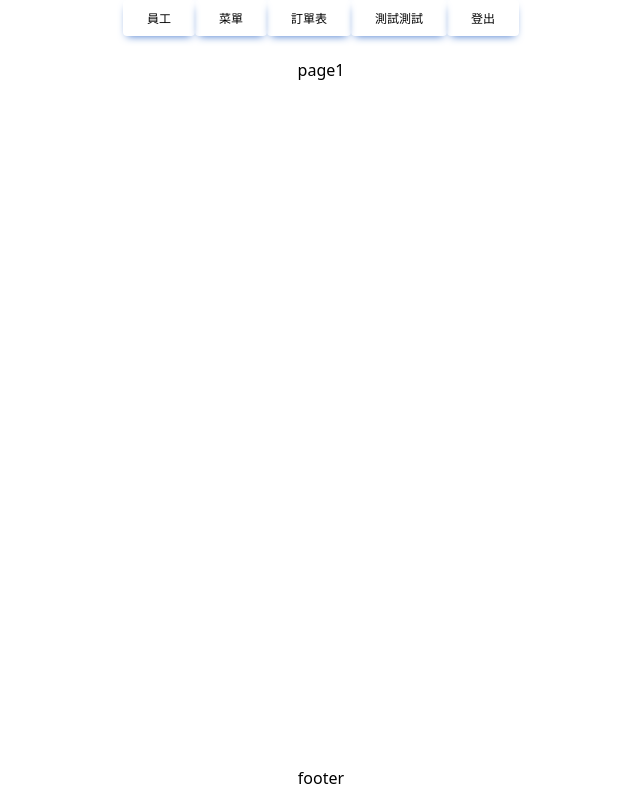
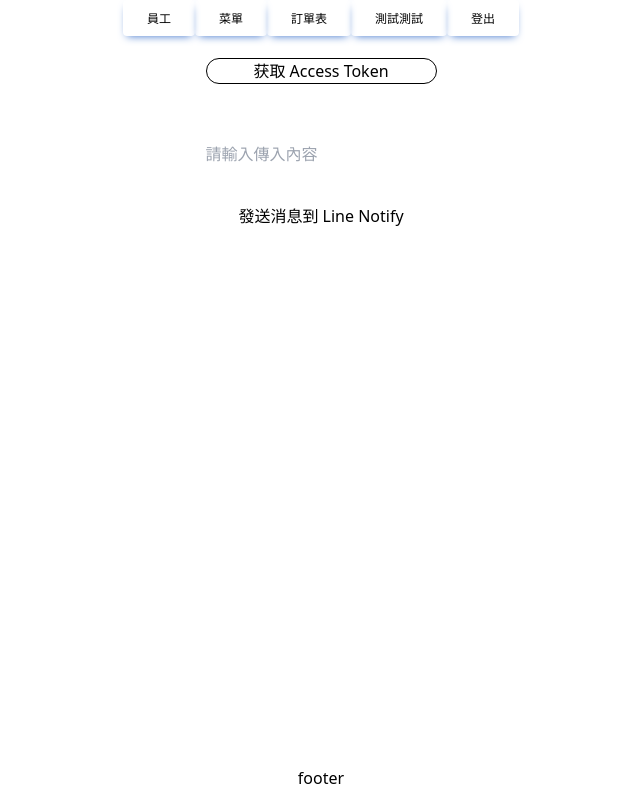
Before and after one commit to Supermarpig/BanDon, a React (Vite) app: page /test/sentToLineNotify in a window 1280 px wide. Before the commit this address led to /page1. Shown: the whole page, without its empty margins (319-959 px from the left). Built offline with nearby package versions, Linux system fonts and the light colour scheme.

Commit message:
text:lineNotify

```diff
--- a/src/components/menu/index.tsx
+++ b/src/components/menu/index.tsx
@@ -54,6 +54,10 @@ const items: MenuProps[] = [
             {
                 label: 'formZod',
                 key: '/test/formZod',
+            },
+            {
+                label: '傳訊息通知測試',
+                key: '/test/sentToLineNotify',
             },
 
         ]
--- a/src/pages/formZod.tsx
+++ b/src/pages/formZod.tsx
@@ -17,7 +17,7 @@ export default function RhfFormWithZod() {
         resolver: zodResolver(schema)
     });
 
-    const processForm = async (data:any) => {
+    const processForm = async (data: any) => {
         //得到資料後 傳給下面api
         await fetch("/api/form", {
             method: "POST",
@@ -33,21 +33,26 @@ export default function RhfFormWithZod() {
             style={{ display: "flex", flexDirection: "column", width: 500 }}
         >
             <h1 className="text-3xl mb-5">react-hook-form & Zod測試</h1>
+            <div className="mb-5">
+                <label htmlFor="username" className="form-label inline-flex w-48">使用者名稱</label>
                 <input
                     {...register("email", { required: true })}
                     name="email"
                     type="email"
-                className="border border-solid border-black mb-5 rounded-2xl"
+                    className="border border-solid border-black rounded-2xl w-full"
                 />
-            {errors.email?.message && <span>{`${errors.email?.message}`}</span>}
-
+                {errors.email?.message && <span className="text-red-500">{`${errors.email?.message}`}</span>}
+            </div>
+            <div className="mb-5">
+                <label htmlFor="password" className="form-label inline-flex w-48">密碼</label>
                 <input
                     {...register("password", { required: true, minLength: 6 })}
                     name="password"
                     type="password"
-                className="border border-solid border-black rounded-2xl"
+                    className="border border-solid border-black rounded-2xl w-full"
                 />
-            {errors.password?.message && <span>{`${errors.password?.message}`}</span>}
+                {errors.password?.message && <span className="text-red-500">{`${errors.password?.message}`}</span>}
+            </div>
 
             <button
                 className="mt-5 border border-solid border-black rounded-2xl"
--- /dev/null
+++ b/src/pages/sentToLineNotify.tsx
@@ -0,0 +1,11 @@
+//寄訊息到line Notify訊息測試
+import React from 'react'
+import LineNotifyButton from '@utils/LineNotifyButton';
+
+export default function page() {
+    return (
+        <div>
+            <LineNotifyButton />
+        </div>
+    )
+}
--- a/src/router/index.tsx
+++ b/src/router/index.tsx
@@ -10,6 +10,7 @@ const Page303 = lazy(() => import('../pages/page303'))
 const Form = lazy(() => import('../pages/form'))
 const FormZod = lazy(() => import('../pages/formZod'))
 const TestPage = lazy(() => import('../pages/test'))
+const SentToLineNotify = lazy(() => import('../pages/sentToLineNotify'))
 
 //Navigate重定向組件
 import { Navigate } from "react-router-dom"
@@ -68,6 +69,10 @@ const routes = [
                 path: "/test/formZod",
                 element: withLoadingComponent(<FormZod />)
             },
+            {
+                path: "/test/sentToLineNotify",
+                element: withLoadingComponent(<SentToLineNotify />)
+            },
 
         ]
     },
--- /dev/null
+++ b/src/utils/LineNotifyButton.tsx
@@ -0,0 +1,70 @@
+import React, { useState, useEffect } from 'react';
+import axios from 'axios';
+import { useParams } from 'react-router-dom';
+
+function LineNotifyButton() {
+    const [message, setMessage] = useState('');
+    const [accessTokenState, setAccessTokenState] = useState('');
+    const [responseMessage, setResponseMessage] = useState('');
+    const { accessToken } = useParams(); // 使用路由参数来获取 Access Token
+
+    useEffect(() => {
+        if (accessToken) {
+            setAccessTokenState(accessToken);
+            console.log({accessToken})
+            console.log({ accessTokenState })
+        }
+    }, [accessToken]);
+
+
+    const getAccessToken = () => {
+        // 替換成自己的 Line Notify Client ID 和 Client Secret
+        const clientId = 'IhFXFSJ2rmh2R7n6XmJsWP';
+        const redirectUri ='http://127.0.0.1:5173/test/sentToLineNotify'
+
+
+        const authorizeUrl = `https://notify-bot.line.me/oauth/authorize?response_type=code&client_id=${clientId}&redirect_uri=${redirectUri}&scope=notify&state=nostate`;
+
+
+        window.open(authorizeUrl, '_blank');
+    };
+
+    const sendLineNotifyMessage = () => {
+        // 使用获取到的 Access Token 發送消息到 Line Notify
+        axios.post('https://notify-api.line.me/api/notify', null, {
+            headers: {
+                'Content-Type': 'application/x-www-form-urlencoded',
+                'Authorization': `Bearer ${accessToken}`,
+            },
+            params: {
+                message: message,
+            },
+        })
+            .then(response => {
+                setResponseMessage('發送消息到 Line Notify');
+            })
+            .catch(error => {
+                console.error('發送消息時出錯:', error);
+                setResponseMessage('發送消息到 Line Notify 出错');
+            });
+    };
+
+    return (
+        <div className="flex-col flex ">
+
+            <button onClick={getAccessToken} className='mb-5 border border-black border-solid rounded-3xl'>获取 Access Token</button>
+            {accessTokenState && <p>Access Token: {accessTokenState}</p>}
+            <input
+                type="text"
+                placeholder="請輸入傳入內容"
+                value={message}
+                onChange={e => setMessage(e.target.value)}
+                className='h-[100px]'
+            />
+            <button onClick={sendLineNotifyMessage}>發送消息到 Line Notify</button>
+            {responseMessage && <p>{responseMessage}</p>}
+        </div>
+    );
+}
+
+export default LineNotifyButton;
```
Also changed, not shown: 1 other file (tests, documents, lock files or other folders). Lines whose indentation alone changed are shown as unchanged.
